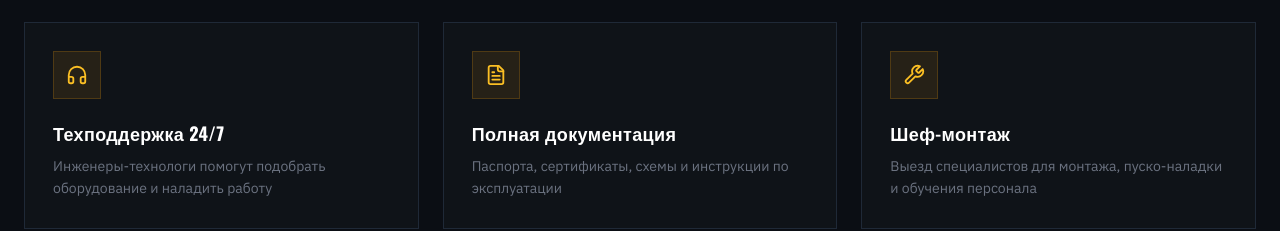
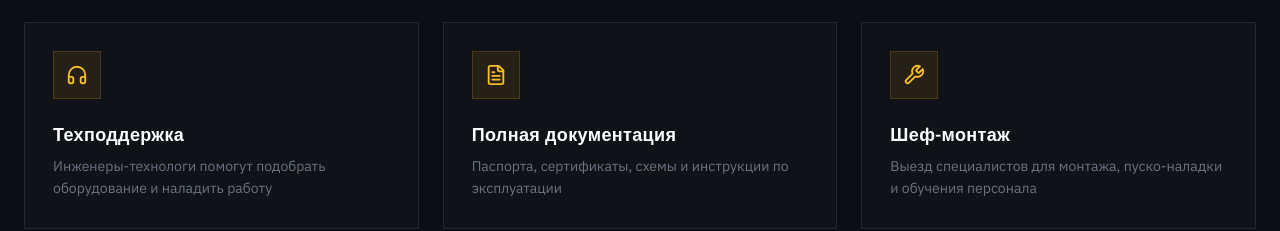
Before and after one commit to pr-poehali-dev/sheet-metal-shears-landing, a React (Vite) app: page / in a window 1280 px wide. Shown: the part 2990-3221 px from the top of the page. Built offline with nearby package versions, Linux system fonts and the light colour scheme.

Commit message:
замени на Техподдержка

```diff
--- a/src/pages/Index.tsx
+++ b/src/pages/Index.tsx
@@ -70,7 +70,7 @@ const ADVANTAGES = [
   { icon: "Factory", title: "Собственное производство", text: "Полный цикл изготовления на современном оборудовании с ЧПУ" },
   { icon: "ShieldCheck", title: "Гарантия 12 месяцев", text: "На все модели ножниц и запасные части собственного производства" },
   { icon: "Truck", title: "Доставка по России", text: "Собственная логистика и партнёрские транспортные компании" },
-  { icon: "Headphones", title: "Техподдержка 24/7", text: "Инженеры-технологи помогут подобрать оборудование и наладить работу" },
+  { icon: "Headphones", title: "Техподдержка", text: "Инженеры-технологи помогут подобрать оборудование и наладить работу" },
   { icon: "FileText", title: "Полная документация", text: "Паспорта, сертификаты, схемы и инструкции по эксплуатации" },
   { icon: "Wrench", title: "Шеф-монтаж", text: "Выезд специалистов для монтажа, пуско-наладки и обучения персонала" },
 ];
```
